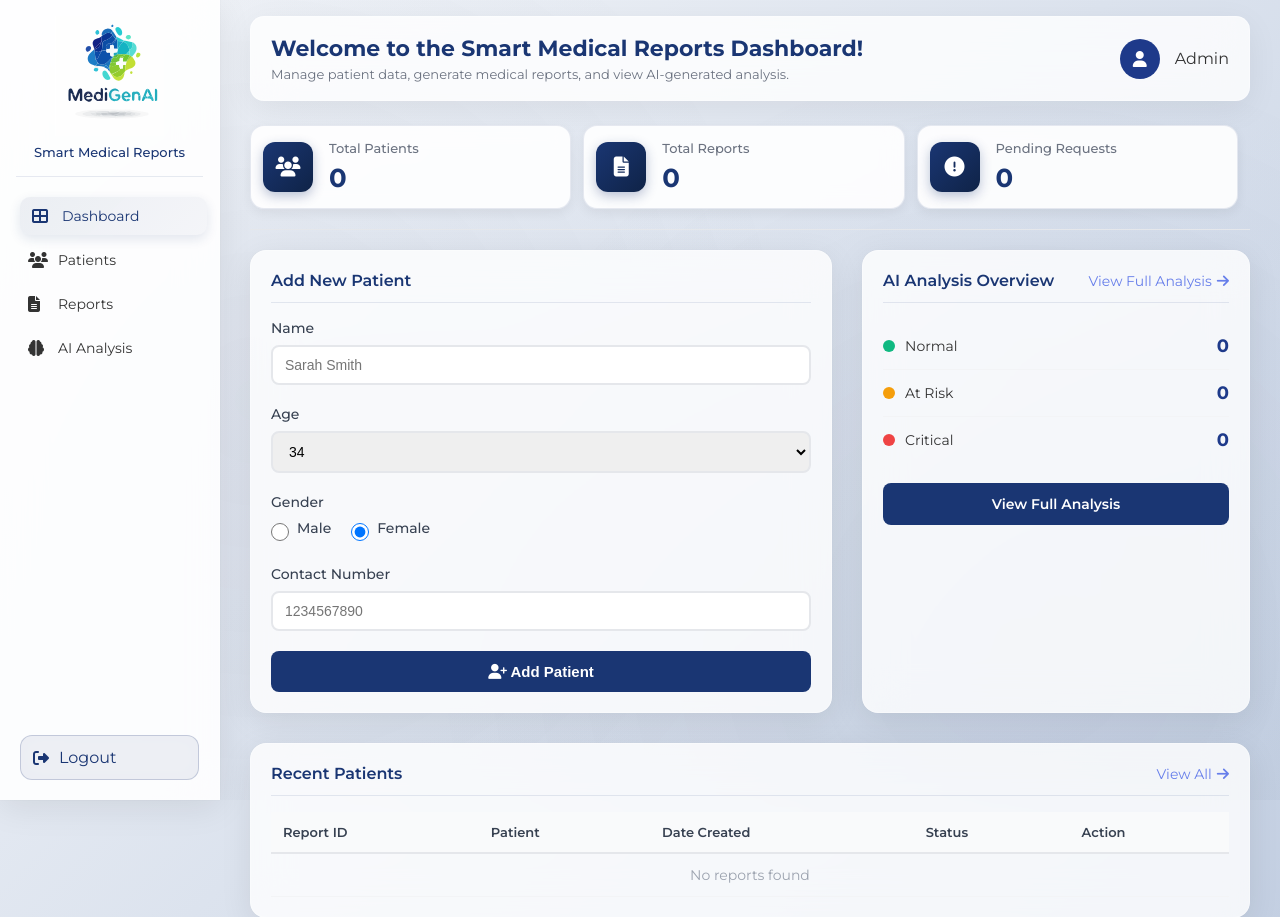
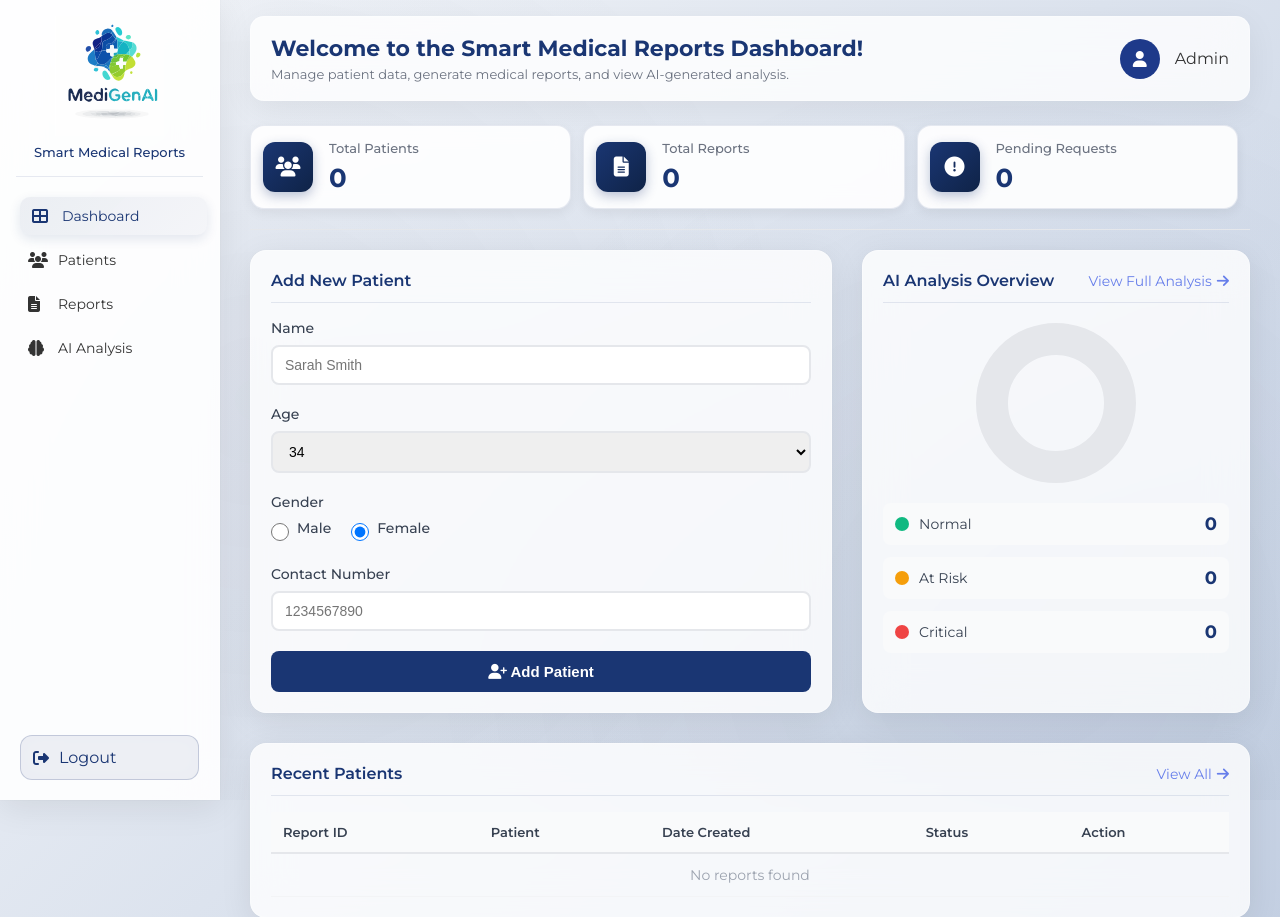
Before and after one commit to akn0004/MediGenAi, a Django app: page /dashboard/ in a window 1280 px wide. Shown: the top 917 px of the page. Run offline with Django 4.2, Linux system fonts and the light colour scheme; the visitor is signed in with stand-in values (Sample User, id 1); data that the repository does not hold is empty.

Commit message:
feat: Update the styling status cards

```diff
--- a/templates/dashboard.html
+++ b/templates/dashboard.html
@@ -307,51 +307,61 @@
     }
 
     /* AI Analysis */
-    .analysis-chart {
-        margin-top: 20px;
+    .donut-chart {
+        display: flex;
+        justify-content: center;
+        align-items: center;
+        margin: 20px 0;
+        max-width: 160px;
+        margin-left: auto;
+        margin-right: auto;
     }
 
-    .analysis-item {
+    .legend {
+        display: flex;
+        flex-direction: column;
+        gap: 12px;
+    }
+
+    .legend-item {
         display: flex;
         justify-content: space-between;
         align-items: center;
-        padding: 12px 0;
-        border-bottom: 1px solid #f3f4f6;
+        padding: 10px 12px;
+        background: #f9fafb;
+        border-radius: 8px;
     }
 
-    .analysis-item:last-child {
-        border-bottom: none;
-    }
-
-    .analysis-label {
+    .legend-label {
         display: flex;
         align-items: center;
         gap: 10px;
         font-size: 14px;
+        color: #374151;
     }
 
-    .color-dot {
-        width: 12px;
-        height: 12px;
+    .legend-dot {
+        width: 14px;
+        height: 14px;
         border-radius: 50%;
     }
 
-    .color-dot.normal {
+    .legend-dot.normal {
         background: #10b981;
     }
 
-    .color-dot.at-risk {
+    .legend-dot.at-risk {
         background: #f59e0b;
     }
 
-    .color-dot.critical {
+    .legend-dot.critical {
         background: #ef4444;
     }
 
-    .analysis-value {
+    .legend-value {
+        font-size: 18px;
         font-weight: 700;
-        font-size: 18px;
-        color: #1e3a8a;
+        color: #1A3673;
     }
 
     .btn-full-analysis {
@@ -364,7 +374,7 @@
         font-size: 14px;
         font-weight: 600;
         cursor: pointer;
-        margin-top: 20px;
+        margin-top: 16px;
         text-decoration: none;
         display: block;
         text-align: center;
@@ -476,33 +486,54 @@
             </a>
         </div>
 
-        <div class="analysis-chart">
-            <div class="analysis-item">
-                <div class="analysis-label">
-                    <span class="color-dot normal"></span>
+        <svg class="donut-chart" viewBox="0 0 200 200">
+            <circle class="donut-ring" cx="100" cy="100" r="80" fill="transparent" stroke="#e5e7eb" stroke-width="40"></circle>
+
+            {% with total=analysis_data.normal|add:analysis_data.at_risk|add:analysis_data.critical %}
+                {% if total > 0 %}
+                    <circle class="donut-segment normal" cx="100" cy="100" r="80" fill="transparent"
+                            stroke="#10b981" stroke-width="40"
+                            stroke-dasharray="{% widthratio analysis_data.normal total 502 %} 502"
+                            transform="rotate(-90 100 100)"></circle>
+
+                    <circle class="donut-segment at-risk" cx="100" cy="100" r="80" fill="transparent"
+                            stroke="#f59e0b" stroke-width="40"
+                            stroke-dasharray="{% widthratio analysis_data.at_risk total 502 %} 502"
+                            stroke-dashoffset="-{% widthratio analysis_data.normal total 502 %}"
+                            transform="rotate(-90 100 100)"></circle>
+
+                    <circle class="donut-segment critical" cx="100" cy="100" r="80" fill="transparent"
+                            stroke="#ef4444" stroke-width="40"
+                            stroke-dasharray="{% widthratio analysis_data.critical total 502 %} 502"
+                            stroke-dashoffset="-{% widthratio analysis_data.normal total 502 %}{% widthratio analysis_data.at_risk total 502 %}"
+                            transform="rotate(-90 100 100)"></circle>
+                {% endif %}
+            {% endwith %}
+        </svg>
+
+        <div class="legend">
+            <div class="legend-item">
+                <div class="legend-label">
+                    <span class="legend-dot normal"></span>
                     <span>Normal</span>
                 </div>
-                <div class="analysis-value">{{ analysis_data.normal }}</div>
+                <div class="legend-value">{{ analysis_data.normal }}</div>
             </div>
-            <div class="analysis-item">
-                <div class="analysis-label">
-                    <span class="color-dot at-risk"></span>
+            <div class="legend-item">
+                <div class="legend-label">
+                    <span class="legend-dot at-risk"></span>
                     <span>At Risk</span>
                 </div>
-                <div class="analysis-value">{{ analysis_data.at_risk }}</div>
+                <div class="legend-value">{{ analysis_data.at_risk }}</div>
             </div>
-            <div class="analysis-item">
-                <div class="analysis-label">
-                    <span class="color-dot critical"></span>
+            <div class="legend-item">
+                <div class="legend-label">
+                    <span class="legend-dot critical"></span>
                     <span>Critical</span>
                 </div>
-                <div class="analysis-value">{{ analysis_data.critical }}</div>
+                <div class="legend-value">{{ analysis_data.critical }}</div>
             </div>
         </div>
-
-        <a href="{% url 'ai_analysis' %}" class="btn-full-analysis">
-            View Full Analysis
-        </a>
     </div>
 </div>
 
```
